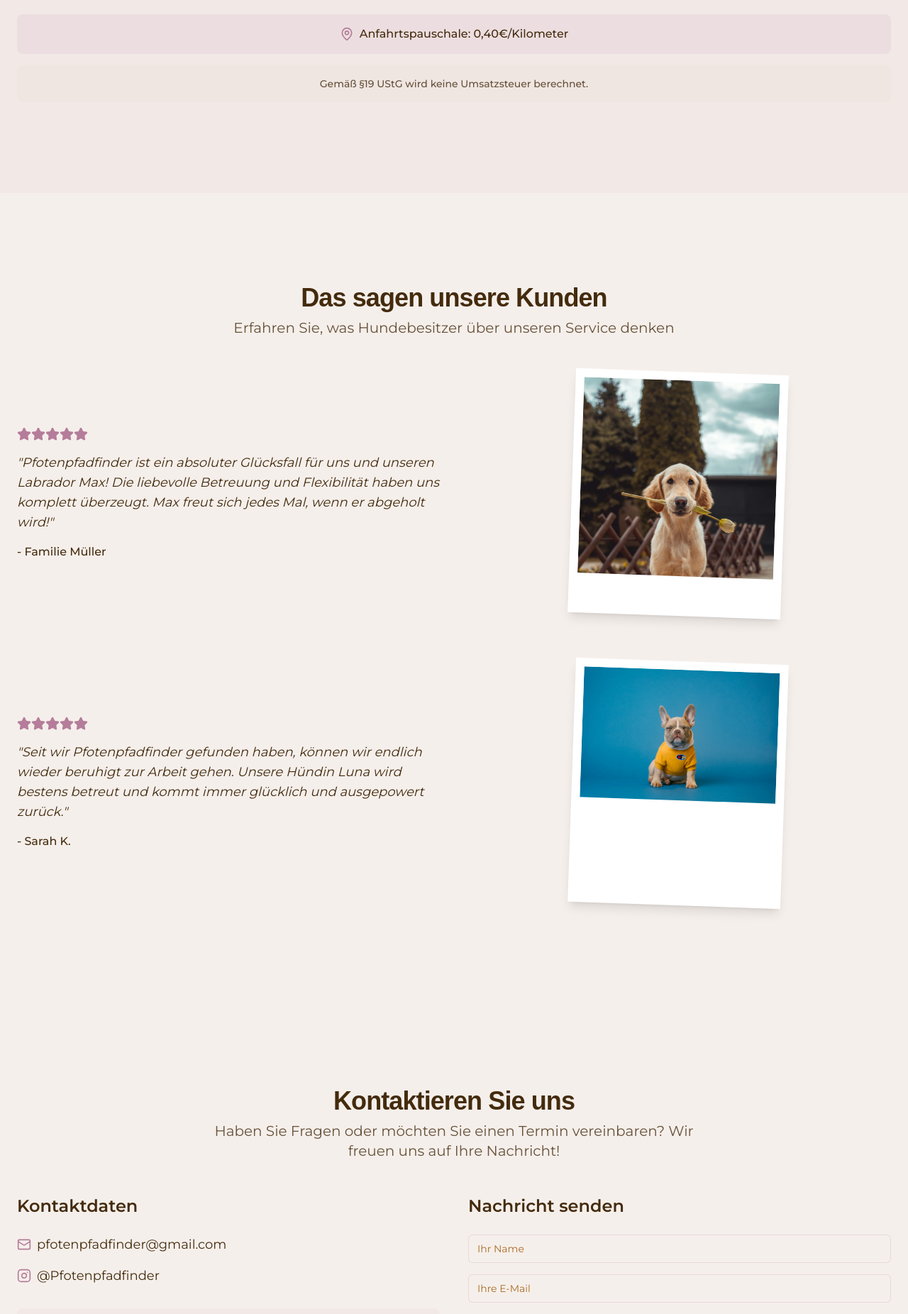
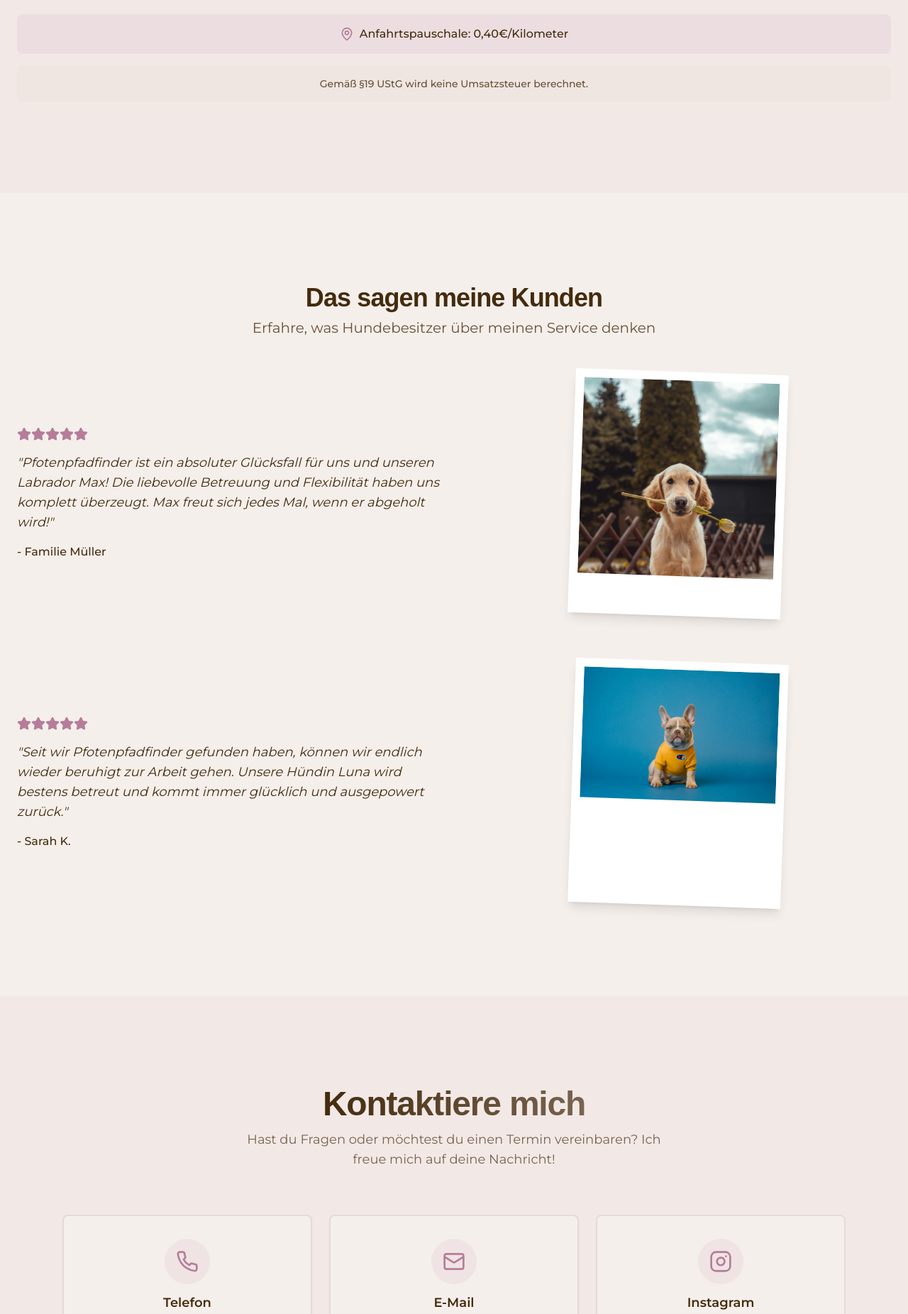
Before and after one commit to Flofrstr/pfotenpfadfinder, a Next.js app: page / in a window 1280 px wide. Shown: the part 2986-4838 px from the top of the page at 71% size. Built offline with nearby package versions, Linux system fonts and the light colour scheme; a web font is replaced by a local one.

Commit message:
Add Kontaktformular setup guide, implement contact API, and enhance contact section with form submission and notifications

```diff
--- a/app/layout.tsx
+++ b/app/layout.tsx
@@ -5,6 +5,7 @@ import "./globals.css"
 import { ThemeProvider } from "@/components/theme-provider"
 import { Footer } from "@/components/footer"
 import { Header } from "@/components/header"
+import { Toaster } from "@/components/ui/sonner"
 
 const montserrat = Montserrat({
   subsets: ["latin"],
@@ -35,12 +36,9 @@ export default function RootLayout({
           <Header />
           {children}
           <Footer />
+          <Toaster richColors position="top-right" />
         </ThemeProvider>
       </body>
     </html>
   )
 }
-
-
-
-import './globals.css'
--- a/components/contact-section.tsx
+++ b/components/contact-section.tsx
@@ -1,93 +1,205 @@
+"use client"
+
 import { Button } from "@/components/ui/button"
 import { Input } from "@/components/ui/input"
 import { Textarea } from "@/components/ui/textarea"
-import { Mail, Instagram } from "lucide-react"
+import { Card, CardContent } from "@/components/ui/card"
+import { Mail, Instagram, Phone, Send } from "lucide-react"
 import Link from "next/link"
+import { useState } from "react"
+import { toast } from "sonner"
 
 export function ContactSection() {
+  const [isSubmitting, setIsSubmitting] = useState(false)
+  const [formData, setFormData] = useState({
+    name: "",
+    email: "",
+    message: "",
+  })
+
+  const handleSubmit = async (e: React.FormEvent) => {
+    e.preventDefault()
+    setIsSubmitting(true)
+
+    try {
+      const response = await fetch("/api/contact", {
+        method: "POST",
+        headers: {
+          "Content-Type": "application/json",
+        },
+        body: JSON.stringify(formData),
+      })
+
+      const data = await response.json()
+
+      if (response.ok) {
+        toast.success("Nachricht erfolgreich gesendet!", {
+          description: "Ich melde mich schnellstmöglich bei dir.",
+        })
+        // Formular zurücksetzen
+        setFormData({ name: "", email: "", message: "" })
+      } else {
+        toast.error("Fehler beim Senden", {
+          description: data.error || "Bitte versuche es später erneut.",
+        })
+      }
+    } catch (error) {
+      toast.error("Verbindungsfehler", {
+        description: "Bitte überprüfe deine Internetverbindung.",
+      })
+    } finally {
+      setIsSubmitting(false)
+    }
+  }
+
+  const handleChange = (
+    e: React.ChangeEvent<HTMLInputElement | HTMLTextAreaElement>
+  ) => {
+    setFormData({
+      ...formData,
+      [e.target.id]: e.target.value,
+    })
+  }
   return (
-    <section id="kontakt" className="w-full py-12 md:py-24 lg:py-32">
-      <div className="container px-4 md:px-6">
-        <div className="flex flex-col items-center justify-center space-y-4 text-center">
-          <div className="space-y-2">
-            <h2 className="text-3xl md:text-4xl font-bold tracking-tight">Kontaktieren Sie uns</h2>
-            <p className="max-w-[700px] text-foreground/80 md:text-xl">
-              Haben Sie Fragen oder möchten Sie einen Termin vereinbaren? Wir freuen uns auf Ihre Nachricht!
+    <section id="kontakt" className="w-full py-12 md:py-24 lg:py-32 bg-accent/5">
+      <div className="container px-4 md:px-6 max-w-6xl mx-auto">
+        <div className="flex flex-col items-center justify-center space-y-3 text-center mb-16">
+          <h2 className="text-4xl md:text-5xl font-bold tracking-tight bg-gradient-to-r from-foreground to-foreground/70 bg-clip-text text-transparent">
+            Kontaktiere mich
+          </h2>
+          <p className="max-w-[600px] text-foreground/70 text-lg">
+            Hast du Fragen oder möchtest du einen Termin vereinbaren? Ich freue mich auf deine Nachricht!
           </p>
         </div>
+
+        {/* Kontakt-Karten */}
+        <div className="grid grid-cols-1 md:grid-cols-3 gap-6 mb-16">
+          <Link href="tel:+4915772199639" className="group">
+            <Card className="border-2 border-accent/20 hover:border-accent hover:shadow-lg transition-all duration-300 h-full">
+              <CardContent className="flex flex-col items-center justify-center p-8 text-center space-y-3">
+                <div className="w-16 h-16 rounded-full bg-accent/10 flex items-center justify-center group-hover:bg-accent/20 transition-colors">
+                  <Phone className="h-8 w-8 text-accent" />
                 </div>
+                <div>
+                  <h3 className="font-semibold text-lg mb-1">Telefon</h3>
+                  <p className="text-foreground/80 group-hover:text-accent transition-colors">
+                    0157 72199639
+                  </p>
+                </div>
+              </CardContent>
+            </Card>
+          </Link>
 
-        <div className="grid md:grid-cols-2 gap-10 mt-12">
-          <div className="space-y-8">
-            <div className="flex flex-col items-center md:items-start gap-2">
-              <h3 className="text-2xl font-semibold">Kontaktdaten</h3>
-              <div className="flex items-center gap-2 mt-4">
-                <Mail className="h-5 w-5 text-accent" />
-                <Link href="mailto:pfotenpfadfinder@gmail.com" className="text-lg hover:text-accent transition-colors">
+          <Link href="mailto:pfotenpfadfinder@gmail.com" className="group">
+            <Card className="border-2 border-accent/20 hover:border-accent hover:shadow-lg transition-all duration-300 h-full">
+              <CardContent className="flex flex-col items-center justify-center p-8 text-center space-y-3">
+                <div className="w-16 h-16 rounded-full bg-accent/10 flex items-center justify-center group-hover:bg-accent/20 transition-colors">
+                  <Mail className="h-8 w-8 text-accent" />
+                </div>
+                <div>
+                  <h3 className="font-semibold text-lg mb-1">E-Mail</h3>
+                  <p className="text-foreground/80 group-hover:text-accent transition-colors text-sm">
                     pfotenpfadfinder@gmail.com
+                  </p>
+                </div>
+              </CardContent>
+            </Card>
           </Link>
-              </div>
-              <div className="flex items-center gap-2 mt-2">
-                <Instagram className="h-5 w-5 text-accent" />
+
           <Link
             href="https://instagram.com/Pfotenpfadfinder"
             target="_blank"
             rel="noopener noreferrer"
-                  className="text-lg hover:text-accent transition-colors"
+            className="group"
           >
+            <Card className="border-2 border-accent/20 hover:border-accent hover:shadow-lg transition-all duration-300 h-full">
+              <CardContent className="flex flex-col items-center justify-center p-8 text-center space-y-3">
+                <div className="w-16 h-16 rounded-full bg-accent/10 flex items-center justify-center group-hover:bg-accent/20 transition-colors">
+                  <Instagram className="h-8 w-8 text-accent" />
+                </div>
+                <div>
+                  <h3 className="font-semibold text-lg mb-1">Instagram</h3>
+                  <p className="text-foreground/80 group-hover:text-accent transition-colors">
                     @Pfotenpfadfinder
+                  </p>
+                </div>
+              </CardContent>
+            </Card>
           </Link>
         </div>
+
+        {/* Kontaktformular */}
+        <Card className="border-2 border-accent/20 shadow-lg max-w-2xl mx-auto">
+          <CardContent className="p-8 md:p-10">
+            <div className="flex items-center justify-center mb-6">
+              <div className="w-12 h-12 rounded-full bg-accent/10 flex items-center justify-center">
+                <Send className="h-6 w-6 text-accent" />
+              </div>
+            </div>
+            <h3 className="text-2xl md:text-3xl font-bold text-center mb-2">Nachricht senden</h3>
+            <p className="text-center text-foreground/70 mb-8">
+              Fülle das Formular aus und ich melde mich schnellstmöglich bei dir.
+            </p>
+
+            <form onSubmit={handleSubmit} className="space-y-5">
+              <div className="space-y-2">
+                <label htmlFor="name" className="text-sm font-medium">
+                  Dein Name
+                </label>
+                <Input
+                  id="name"
+                  type="text"
+                  placeholder="Vor- und Nachname"
+                  required
+                  value={formData.name}
+                  onChange={handleChange}
+                  disabled={isSubmitting}
+                  className="border-accent/20 focus:border-accent h-12"
+                />
               </div>
 
-            <div className="bg-accent/5 p-6 rounded-lg">
-              <h3 className="text-xl font-semibold mb-4">Unsere Betreuungszeiten</h3>
-              <ul className="space-y-2">
-                <li className="flex justify-between">
-                  <span>Montag - Freitag:</span>
-                  <span className="font-medium">8:00 - 20:00 Uhr</span>
-                </li>
-                <li className="flex justify-between">
-                  <span>Samstag:</span>
-                  <span className="font-medium">9:00 - 18:00 Uhr</span>
-                </li>
-                <li className="flex justify-between">
-                  <span>Sonntag:</span>
-                  <span className="font-medium">Nach Vereinbarung</span>
-                </li>
-              </ul>
-            </div>
+              <div className="space-y-2">
+                <label htmlFor="email" className="text-sm font-medium">
+                  Deine E-Mail
+                </label>
+                <Input
+                  id="email"
+                  type="email"
+                  placeholder="deine@email.de"
+                  required
+                  value={formData.email}
+                  onChange={handleChange}
+                  disabled={isSubmitting}
+                  className="border-accent/20 focus:border-accent h-12"
+                />
               </div>
 
-          <div className="space-y-6">
-            <h3 className="text-2xl font-semibold text-center md:text-left">Nachricht senden</h3>
-            <form className="space-y-4">
-              <div className="grid grid-cols-1 gap-4">
               <div className="space-y-2">
-                  <Input type="text" placeholder="Ihr Name" required className="border-accent/20 focus:border-accent" />
-                </div>
-                <div className="space-y-2">
-                  <Input
-                    type="email"
-                    placeholder="Ihre E-Mail"
+                <label htmlFor="message" className="text-sm font-medium">
+                  Deine Nachricht
+                </label>
+                <Textarea
+                  id="message"
+                  placeholder="Deine Nachricht an mich..."
                   required
-                    className="border-accent/20 focus:border-accent"
+                  value={formData.message}
+                  onChange={handleChange}
+                  disabled={isSubmitting}
+                  className="min-h-[160px] border-accent/20 focus:border-accent resize-none"
                 />
               </div>
-                <div className="space-y-2">
-                  <Textarea
-                    placeholder="Ihre Nachricht"
-                    required
-                    className="min-h-[150px] border-accent/20 focus:border-accent"
-                  />
-                </div>
-              </div>
-              <Button type="submit" className="w-full bg-accent text-background hover:bg-accent/90">
-                Nachricht senden
+
+              <Button
+                type="submit"
+                disabled={isSubmitting}
+                className="w-full bg-accent text-background hover:bg-accent/90 h-12 text-base font-semibold shadow-md hover:shadow-lg transition-all disabled:opacity-50 disabled:cursor-not-allowed"
+              >
+                <Send className="mr-2 h-4 w-4" />
+                {isSubmitting ? "Wird gesendet..." : "Nachricht senden"}
               </Button>
             </form>
-          </div>
-        </div>
+          </CardContent>
+        </Card>
       </div>
     </section>
   )
--- a/components/testimonials-section.tsx
+++ b/components/testimonials-section.tsx
@@ -67,9 +67,9 @@ export function TestimonialsSection() {
       <div className="container px-4 md:px-6">
         <div className="flex flex-col items-center justify-center space-y-4 text-center mb-12">
           <div className="space-y-2">
-            <h2 className="text-3xl md:text-4xl font-bold tracking-tight">Das sagen unsere Kunden</h2>
+            <h2 className="text-3xl md:text-4xl font-bold tracking-tight">Das sagen meine Kunden</h2>
             <p className="max-w-[700px] text-foreground/80 md:text-xl">
-              Erfahren Sie, was Hundebesitzer über unseren Service denken
+              Erfahre, was Hundebesitzer über meinen Service denken
             </p>
           </div>
         </div>
```
Also changed, not shown: app/api/contact/route.ts (added, +44 -0 lines), components/services-section.tsx (+5 -5 lines), 1 other file (tests, documents, lock files or other folders). Lines whose indentation alone changed are shown as unchanged.
